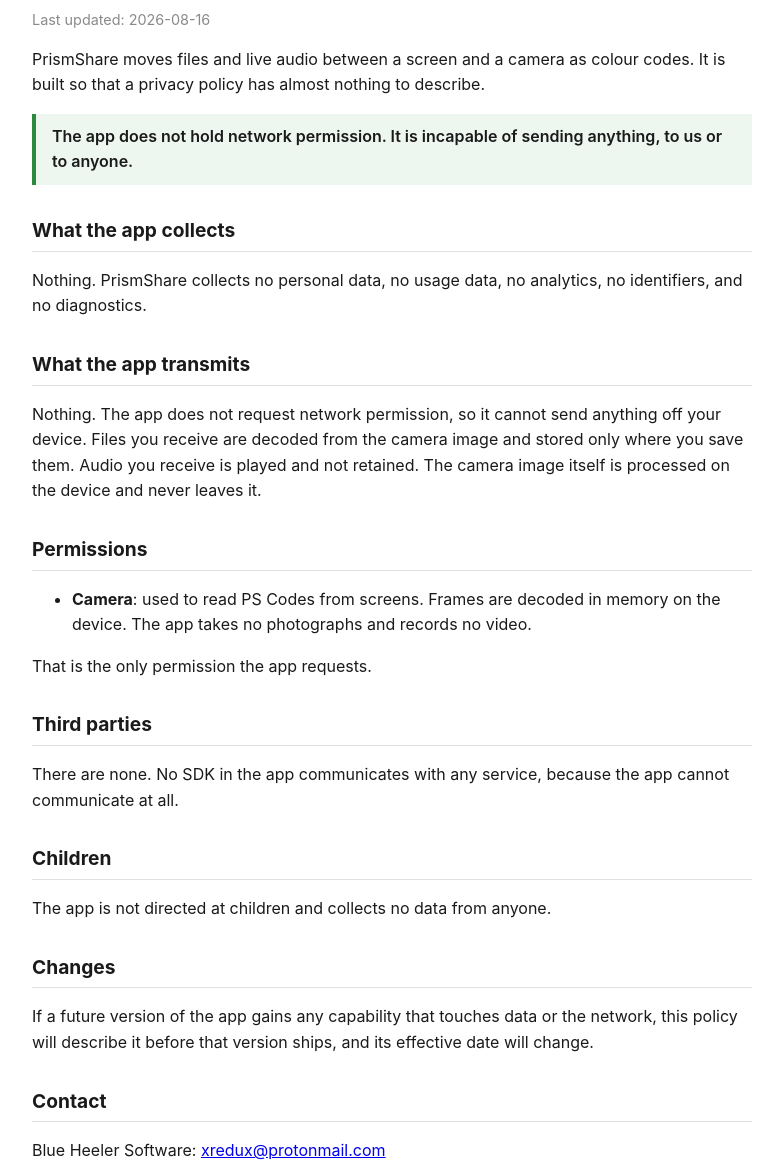
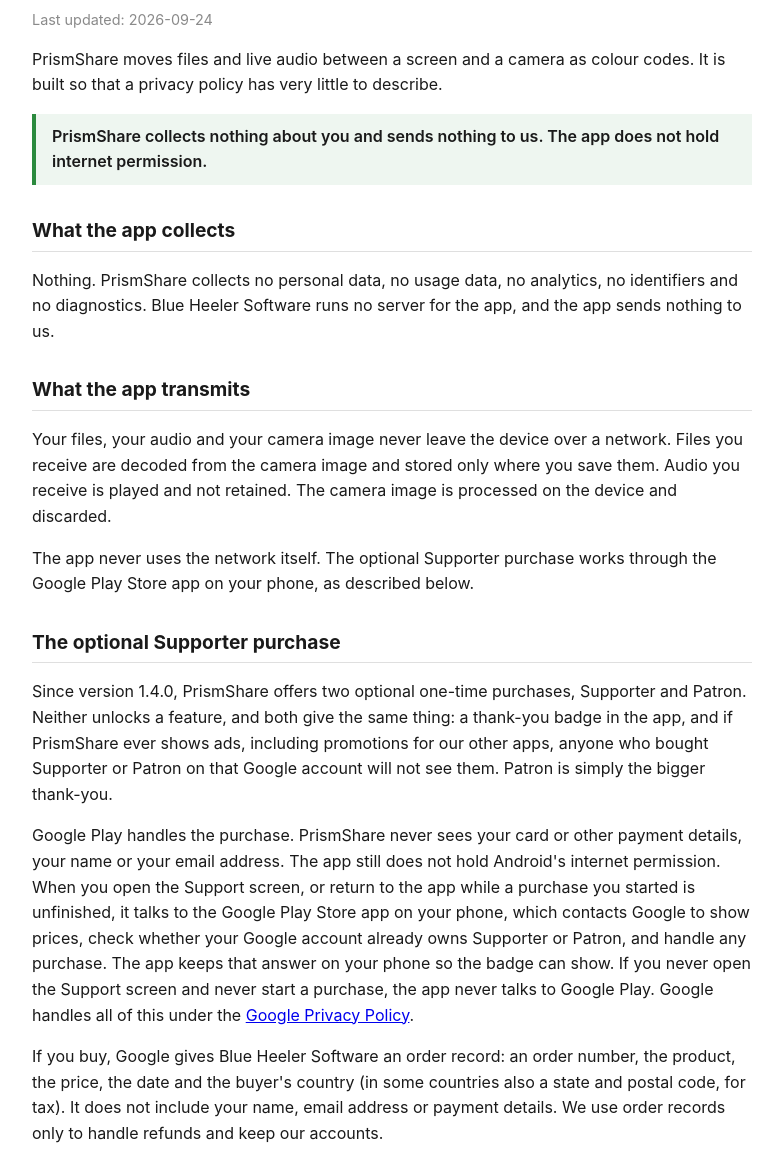
Before and after one commit to Blue-Heeler-Software/privacy, a plain HTML site: page prismshare/index.html in a window 1280 px wide. Shown: the part 68-1242 px from the top of the page, without its empty margins (248-1031 px from the left). Drawn offline with Linux system fonts and the light colour scheme.

Commit message:
PrismShare policy: describe the optional Supporter purchase before 1.4.0 ships
Version 1.4.0 adds a Supporter purchase through Google Play Billing. The app
still holds no internet permission (the billing library's telemetry is
excluded), but it now talks to the Google Play Store app when the Support
screen opens, so the policy says so ahead of the release, as it promised.

```diff
--- a/prismshare/index.html
+++ b/prismshare/index.html
@@ -21,32 +21,42 @@
 </head>
 <body>
 <h1>PrismShare Privacy Policy</h1>
-<p class="updated">Last updated: 2026-08-16</p>
+<p class="updated">Last updated: 2026-09-24</p>
 
-<p>PrismShare moves files and live audio between a screen and a camera as colour codes. It is built so that a privacy policy has almost nothing to describe.</p>
+<p>PrismShare moves files and live audio between a screen and a camera as colour codes. It is built so that a privacy policy has very little to describe.</p>
 
-<blockquote>The app does not hold network permission. It is incapable of sending anything, to us or to anyone.</blockquote>
+<blockquote>PrismShare collects nothing about you and sends nothing to us. The app does not hold internet permission.</blockquote>
 
 <h2>What the app collects</h2>
-<p>Nothing. PrismShare collects no personal data, no usage data, no analytics, no identifiers, and no diagnostics.</p>
+<p>Nothing. PrismShare collects no personal data, no usage data, no analytics, no identifiers and no diagnostics. Blue Heeler Software runs no server for the app, and the app sends nothing to us.</p>
 
 <h2>What the app transmits</h2>
-<p>Nothing. The app does not request network permission, so it cannot send anything off your device. Files you receive are decoded from the camera image and stored only where you save them. Audio you receive is played and not retained. The camera image itself is processed on the device and never leaves it.</p>
+<p>Your files, your audio and your camera image never leave the device over a network. Files you receive are decoded from the camera image and stored only where you save them. Audio you receive is played and not retained. The camera image is processed on the device and discarded.</p>
+<p>The app never uses the network itself. The optional Supporter purchase works through the Google Play Store app on your phone, as described below.</p>
+
+<h2>The optional Supporter purchase</h2>
+<p>Since version 1.4.0, PrismShare offers two optional one-time purchases, Supporter and Patron. Neither unlocks a feature, and both give the same thing: a thank-you badge in the app, and if PrismShare ever shows ads, including promotions for our other apps, anyone who bought Supporter or Patron on that Google account will not see them. Patron is simply the bigger thank-you.</p>
+<p>Google Play handles the purchase. PrismShare never sees your card or other payment details, your name or your email address. The app still does not hold Android's internet permission. When you open the Support screen, or return to the app while a purchase you started is unfinished, it talks to the Google Play Store app on your phone, which contacts Google to show prices, check whether your Google account already owns Supporter or Patron, and handle any purchase. The app keeps that answer on your phone so the badge can show. If you never open the Support screen and never start a purchase, the app never talks to Google Play. Google handles all of this under the <a href="https://policies.google.com/privacy">Google Privacy Policy</a>.</p>
+<p>If you buy, Google gives Blue Heeler Software an order record: an order number, the product, the price, the date and the buyer's country (in some countries also a state and postal code, for tax). It does not include your name, email address or payment details. We use order records only to handle refunds and keep our accounts.</p>
 
 <h2>Permissions</h2>
 <ul>
   <li><strong>Camera</strong>: used to read PS Codes from screens. Frames are decoded in memory on the device. The app takes no photographs and records no video.</li>
+  <li><strong>Google Play billing service</strong>: lets the app ask the Google Play Store app on your phone to show prices and a purchase screen.</li>
 </ul>
-<p>That is the only permission the app requests.</p>
+<p>The camera is the only permission Android asks you to grant. The billing service permission is granted automatically when the app is installed.</p>
 
 <h2>Third parties</h2>
-<p>There are none. No SDK in the app communicates with any service, because the app cannot communicate at all.</p>
+<p>Google is the only one, through the Google Play Store app on your phone, and only as described above. The app has no ads, no analytics services and no accounts.</p>
+
+<h2>Retention and deletion</h2>
+<p>The app keeps one thing about a purchase: which tier you own, stored on your phone. Uninstalling the app or clearing its storage deletes it, and Restore purchase brings it back from Google Play. It is left out of device backups, so it always comes from Google Play. If you use Android's own device backup, Android may copy the app's other settings, and on Android 8 and 9 the files you receive, into that backup, which Google stores in your Google account. We keep Google Play order records for as long as tax and accounting law requires. To ask about them, email us at the address below. Google's own records are covered by the Google Privacy Policy.</p>
 
 <h2>Children</h2>
 <p>The app is not directed at children and collects no data from anyone.</p>
 
 <h2>Changes</h2>
-<p>If a future version of the app gains any capability that touches data or the network, this policy will describe it before that version ships, and its effective date will change.</p>
+<p>If a future version of the app gains any capability that touches data or the network, this policy will describe it before that version ships, and its date will change. Version 1.4.0 added the optional Supporter purchase through Google Play, described above.</p>
 
 <h2>Contact</h2>
 <p>Blue Heeler Software: <a href="mailto:xredux@protonmail.com">xredux@protonmail.com</a></p>
```
